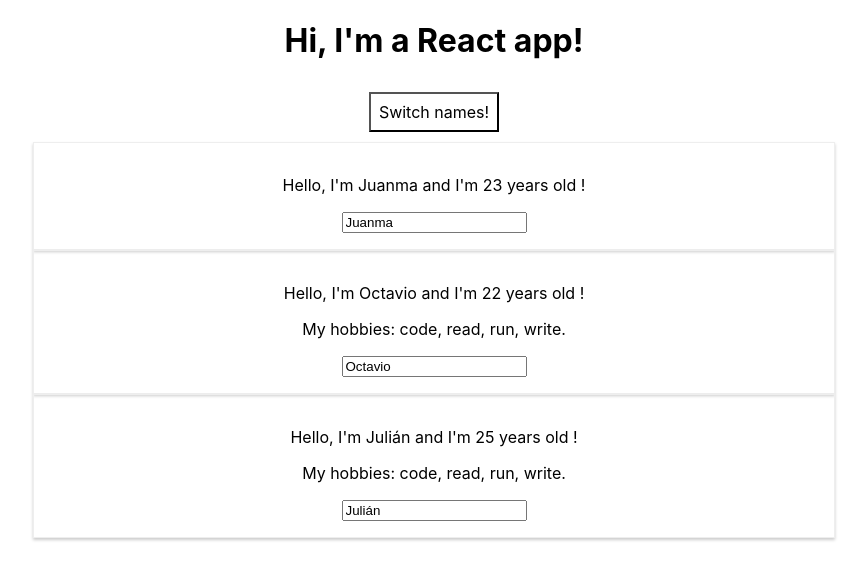
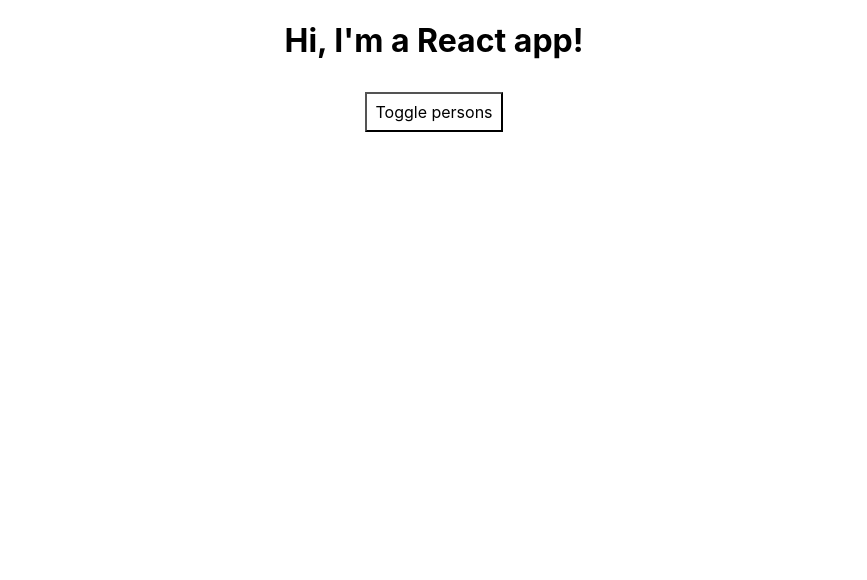
Before and after one commit to gentilijuanmanuel/react-getting-started, a React (Create React App) app in the folder react-course/react-complete-guide/: page / in a window 1280 px wide. Shown: the top 580 px of the page, without its empty margins (206-1073 px from the left). Built offline with nearby package versions, Linux system fonts and the light colour scheme.

Commit message:
Outputting with lists and conditions.

```diff
--- a/react-course/react-complete-guide/src/App.js
+++ b/react-course/react-complete-guide/src/App.js
@@ -8,25 +8,22 @@ const app = props => {
       { name: "Juanma", age: 23 },
       { name: "Octavio", age: 22 },
       { name: "Julián", age: 25 }
-    ]
+    ],
+    showPersons: false
   });
 
-  const switchNameHandler = (newName) => {
-    setPersonsState({ persons: [
-        { name: newName, age: 23 },
-        { name: "Octavio", age: 22 },
-        { name: "Julián", age: 25 }
-      ]
+  const togglePersonsHandler = () => {
+    setPersonsState({
+      persons: personsState.persons,
+      showPersons : !personsState.showPersons
     });
   }
 
-  const changedNameHandler = (event) => {
-    setPersonsState({ persons: [
-        //"target" is the input element, which has a property called "value"
-        { name: "Octavio", age: 23 },
-        { name: event.target.value, age: 22 },
-        { name: "Julián", age: 25 }
-      ]
+  const deletePersonHandler = (personIndex) => {
+    personsState.persons.splice(personIndex, 1);
+    setPersonsState({
+      persons: personsState.persons,
+      showPersons: personsState.showPersons
     });
   }
 
@@ -39,6 +36,21 @@ const app = props => {
     margin: '10px'
   };
 
+  let persons = null;
+
+  if(personsState.showPersons) {
+    persons =
+      personsState.persons.map((person, index) => {
+        return(
+          <Person
+            click={() => deletePersonHandler(index)}
+            name={person.name}
+            age={person.age}/>
+        );
+      }
+    );
+  }
+
   return (
     //JSX syntax:
     <div className="App">
@@ -46,27 +58,10 @@ const app = props => {
       {/* with arrow functions */}
       <button
         style={style}
-        onClick={() => switchNameHandler('Example!')}>
-        Switch names!
+        onClick={togglePersonsHandler}>
+        Toggle persons
       </button>
-      {/* only props */}
-      <Person
-        name={personsState.persons[0].name}
-        age={personsState.persons[0].age} />
-      {/* props and props.children */}
-      <Person
-        name={personsState.persons[1].name}
-        age={personsState.persons[1].age}
-        changed={changedNameHandler}
-        // with bind
-        click={switchNameHandler.bind(this, 'Another example!')} >
-        My hobbies: code, read, run, write.
-      </Person>
-      <Person
-        name={personsState.persons[2].name}
-        age={personsState.persons[2].age}>
-        My hobbies: code, read, run, write.
-      </Person>
+      {persons}
     </div>
 
     //The same code WITHOUT using JSX:
```
